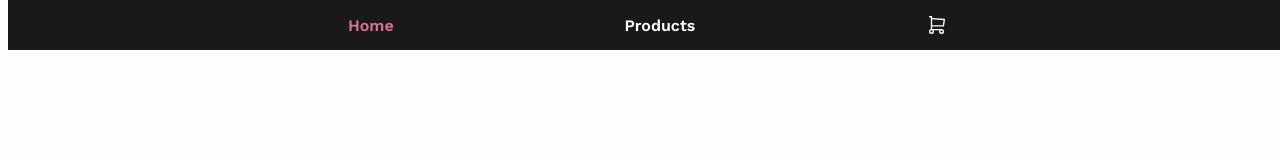
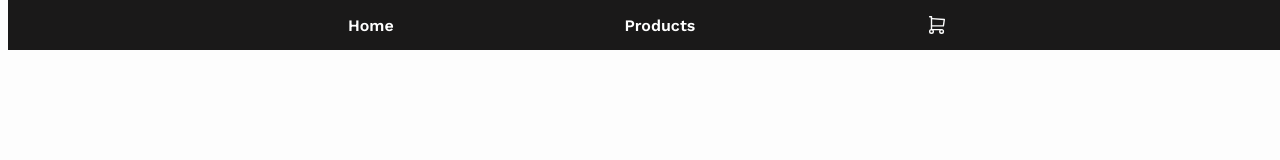
Before and after one commit to digidub/shopping-cart2, a React (Create React App) app: page / in a window 1280 px wide. Shown: the top 160 px of the page. Built offline with nearby package versions, Linux system fonts and the light colour scheme; the HTML template or start-up script is replaced by a standard one.

Commit message:
changed link to home page for github pages

```diff
--- a/src/components/Navbar.js
+++ b/src/components/Navbar.js
@@ -10,7 +10,7 @@ const Navbar = () => {
         <li>
           <StyledLink
             exact
-            to='/'
+            to='/shopping-cart2/'
             activeStyle={{
               color: 'palevioletred',
             }}
```
